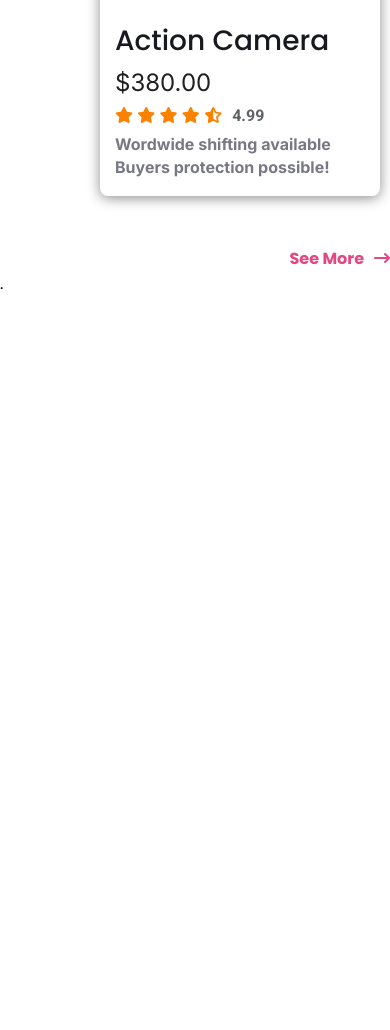
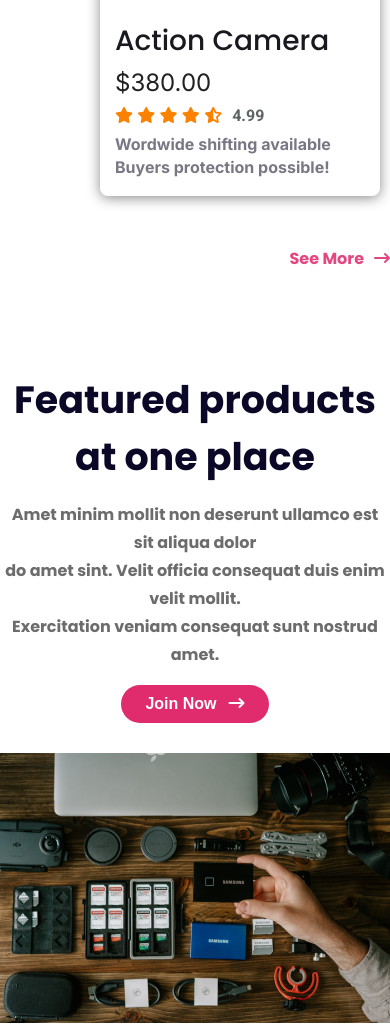
Before and after one commit to rifatrahman1/Influencer-Gear, a plain HTML site: page index.html in a window 390 px wide. Shown: the part 5868-6898 px from the top of the page. Before the commit the page ends 6164 px from the top, so only its background shows below. Drawn offline with Linux system fonts and the light colour scheme.

Commit message:
added to feature product dekstop size and mobile size complete

```diff
--- a/CSS/style.css
+++ b/CSS/style.css
@@ -187,7 +187,38 @@ body {
     align-items: center;
 }
 
+/* feature product place seciotn start */
 
+.feature{
+    display: flex;
+    align-items: center;
+    justify-content: space-between;
+    margin-top: 100px;
+}
+.feature-description h1{
+    font-size: 38px;
+    font-weight: 700;
+    color: rgb(10, 8, 38);
+}
+.feature-description p{
+    font-weight: 700;
+    margin-top: 16px;
+    line-height: 28px;
+    color: rgb(108, 108, 108);
+}
+.btn button {
+    font-size: 16px;
+    font-weight: 700;
+    color: #ffffff;
+    margin-top: 16px;
+    padding: 10px 24px;
+    border: none;
+    display: flex;
+    border-radius: 41px;
+    gap: 12px;
+    align-items: center;
+    background-color: rgb(224, 44, 109);
+}
 
 /* responsive media queary mobile device */
 
@@ -204,7 +235,7 @@ body {
         text-align: center;
     }
 
-    .hero {
+    .hero, .feature {
         flex-direction: column-reverse;
     }
 
@@ -228,4 +259,10 @@ body {
         margin-left: 100px;
         width: 65%;
     }
+    .feature-description{
+        text-align: center;
+    }
+    .feature-images{
+        margin-top: 30px;
+    }
 }
--- a/index.html
+++ b/index.html
@@ -253,12 +253,22 @@
             <div class="see-more"><p>See More</p> <span><i class="fa-solid fa-arrow-right-long"></i></span></div>
         </section>
 
-        <!-- feature product place section start -->
+    </main>
 
-        <section class="feature container">
-            .
-        </section>
-    </main>
+    <!-- feature product place section start -->
+
+    <section class="feature container">
+        <div class="feature-images">
+            <img src="./images/gear.png" alt="">
+        </div>
+        <div class="feature-description">
+            <h1>Featured products at one place</h1>
+            <p>Amet minim mollit non deserunt ullamco est sit aliqua dolor <br> do amet sint. Velit officia consequat duis enim velit mollit. <br> Exercitation veniam consequat sunt nostrud amet.</p>
+            <div class="btn">
+                <button>Join Now<span><i class="fa-solid fa-arrow-right-long"></i></span></button>
+            </div>
+        </div>
+    </section>
 
 </body>
 
```
